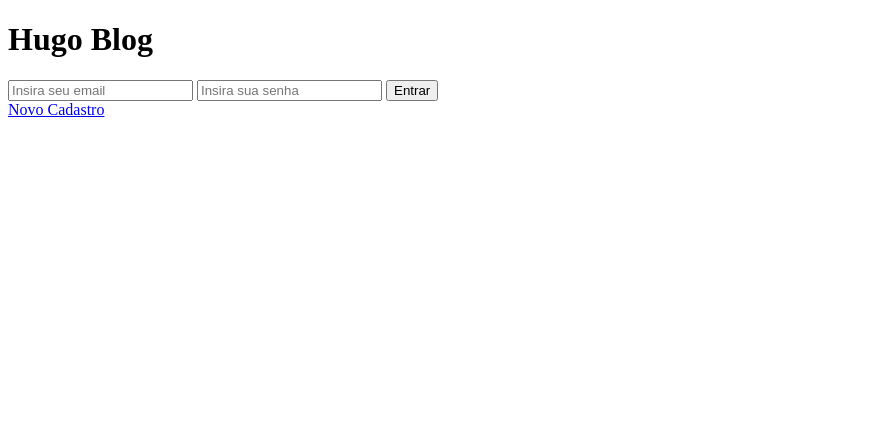
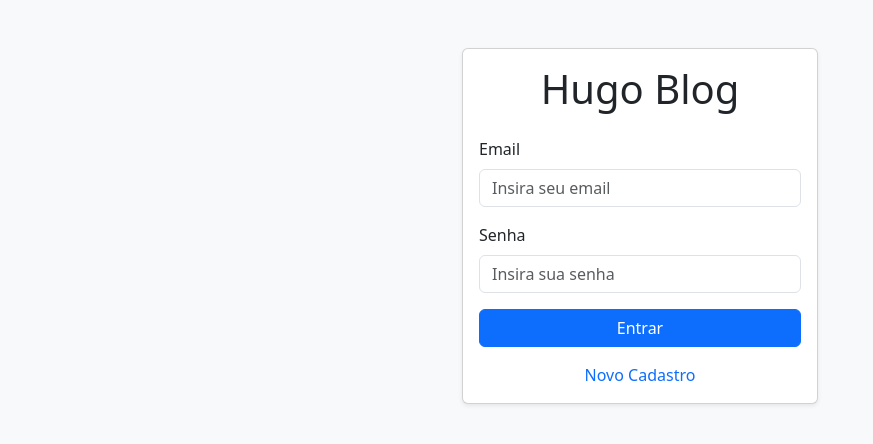
Before and after one commit to MusgoNato/BLOG, a PHP site: page /app/views/login.php in a window 1280 px wide. Shown: the top 444 px of the page, without its empty margins (0-873 px from the left). Run offline with PHP 8.4, Linux system fonts and the light colour scheme.

Commit message:
update styles

```diff
--- a/app/views/login.php
+++ b/app/views/login.php
@@ -4,20 +4,52 @@
     <meta charset="UTF-8">
     <meta name="viewport" content="width=device-width, initial-scale=1.0">
     <title>Login</title>
+    <!-- Link para o Bootstrap 5 -->
+    <link href="https://cdn.jsdelivr.net/npm/bootstrap@5.3.3/dist/css/bootstrap.min.css" rel="stylesheet" integrity="sha384-QWTKZyjpPEjISv5WaRU9OFeRpok6YctnYmDr5pNlyT2bRjXh0JMhjY6hW+ALEwIH" crossorigin="anonymous">
 </head>
-<body>
-    <h1>Hugo Blog</h1>
-    <form action="/" method="post">
-        <input type="email" name="email" placeholder="Insira seu email" required>
-        <input type="password" name="senha" placeholder="Insira sua senha" required>
-        <button type="submit">Entrar</button>
-    </form>
-    <a href="/newCadastre">Novo Cadastro</a>
+<body class="bg-light">
 
-    <?php if(isset($ERROR_MSG_LOGIN)): ?>
-        <?php echo $ERROR_MSG_LOGIN; ?>
-    <?php else:?>
-        <?php echo ""; ?>
-    <?php endif; ?>
+    <div class="container mt-5">
+        <div class="row justify-content-center">
+            <div class="col-md-4">
+                <!-- Card para o Formulário -->
+                <div class="card shadow-sm">
+                    <div class="card-body">
+                        <h1 class="text-center mb-4">Hugo Blog</h1>
+
+                        <!-- Formulário de Login -->
+                        <form action="/" method="post">
+                            <div class="mb-3">
+                                <label for="email" class="form-label">Email</label>
+                                <input type="email" name="email" id="email" class="form-control" placeholder="Insira seu email" required>
+                            </div>
+
+                            <div class="mb-3">
+                                <label for="senha" class="form-label">Senha</label>
+                                <input type="password" name="senha" id="senha" class="form-control" placeholder="Insira sua senha" required>
+                            </div>
+
+                            <div class="d-grid gap-2">
+                                <button type="submit" class="btn btn-primary">Entrar</button>
+                            </div>
+                        </form>
+
+                        <div class="mt-3 text-center">
+                            <a href="/newCadastre" class="text-decoration-none">Novo Cadastro</a>
+                        </div>
+
+                        <?php if(isset($ERROR_MSG_LOGIN)): ?>
+                            <div class="alert alert-danger mt-3 text-center" role="alert">
+                                <?php echo $ERROR_MSG_LOGIN; ?>
+                            </div>
+                        <?php endif; ?>
+                    </div>
+                </div>
+            </div>
+        </div>
+    </div>
+
+    <!-- Script para o Bootstrap JS (para interatividade, como modais, dropdowns, etc.) -->
+    <script src="https://cdn.jsdelivr.net/npm/bootstrap@5.3.3/dist/js/bootstrap.bundle.min.js" integrity="sha384-YvpcrYf0tY3lHB60NNkmXc5s9fDVZLESaAA55NDzOxhy9GkcIdslK1eN7N6jIeHz" crossorigin="anonymous"></script>
 </body>
 </html>
```
Also changed, not shown: app/views/cadastre.php (+39 -8 lines).
